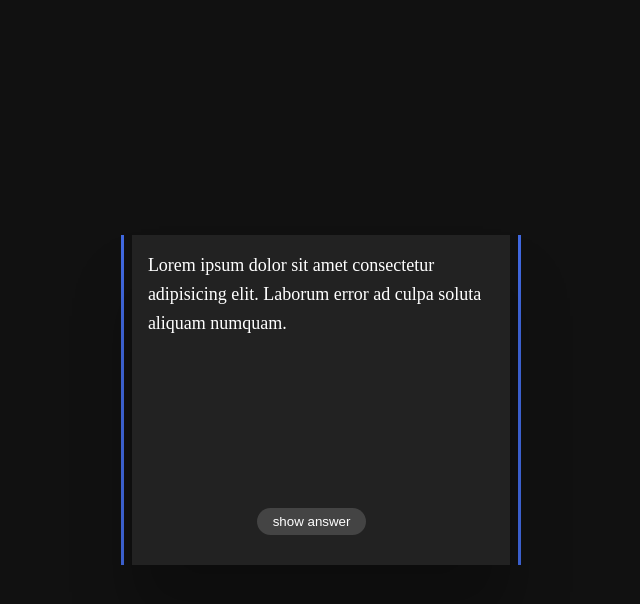
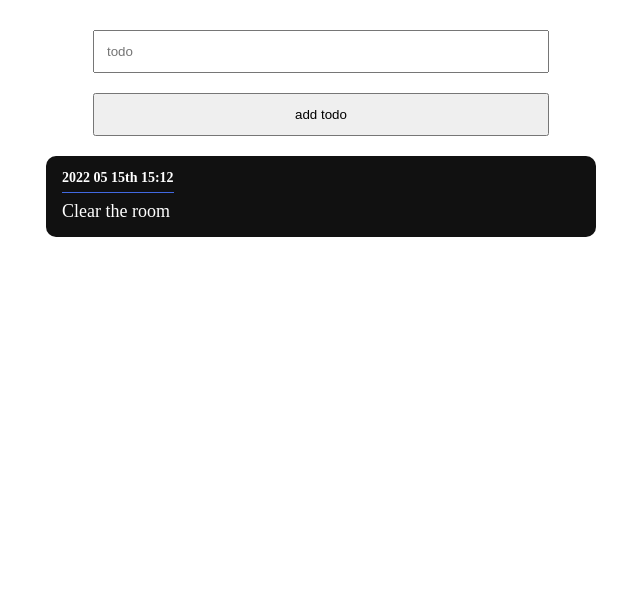
Before and after one commit to BrownEdgar/React_developers, a React (Vite) app: page / in a window 1280 px wide. Shown: the top 604 px of the page, without its empty margins (319-959 px from the left). Built offline with nearby package versions, Linux system fonts and the light colour scheme.

Commit message:
moment &  classnames

```diff
--- a/package.json
+++ b/package.json
@@ -11,8 +11,10 @@
   },
   "dependencies": {
     "axios": "^1.4.0",
+    "classnames": "^2.3.2",
     "concurrently": "^8.0.1",
     "formik": "^2.2.9",
+    "moment": "^2.29.4",
     "prop-types": "^15.8.1",
     "react": "^18.2.0",
     "react-dom": "^18.2.0",
--- /dev/null
+++ b/src/components/Edgar/classNames/App.jsx
@@ -0,0 +1,30 @@
+import React, { useState } from 'react'
+import classNames from 'classnames'
+
+import './App.scss'
+
+export default function App() {
+	const [isShow, setIsShow] = useState(false);
+	const [theme, setTheme] = useState('dark');
+	const changeThene = (value='light') => {
+		console.log(value)
+		setTheme(value)
+	 }
+
+	return (
+		<div className={classNames(`box box-${theme}`, {
+			foo: theme === "pink",
+			baz: theme === "dark",
+			bar: theme.length > 10 && isShow
+		})}
+			onMouseUp={() => changeThene()}
+			onMouseDown={() => changeThene('dark')}
+		>
+			<h2>Lorem ipsum dolor sit amet.</h2>
+			<p>Lorem ipsum dolor sit amet consectetur adipisicing elit. Quis numquam quidem similique exercitationem reiciendis qui nobis pariatur! Officiis, assumenda impedit?</p>
+			<button >light</button>
+			<button onMouseLeave={() => changeThene('dark')}>dark</button>
+			<button onMouseLeave={() => changeThene('pink')}>pink</button>
+		</div>
+	)
+}
--- /dev/null
+++ b/src/components/Edgar/classNames/App.scss
@@ -0,0 +1,47 @@
+.box {
+	width: 450px;
+	height: 450px;
+	padding: 1rem;
+	box-shadow: rgba(0, 0, 0, 0.25) 0px 54px 55px, rgba(0, 0, 0, 0.12) 0px -12px 30px, rgba(0, 0, 0, 0.12) 0px 4px 6px, rgba(0, 0, 0, 0.17) 0px 12px 13px, rgba(0, 0, 0, 0.09) 0px -3px 5px;
+	transition: 0.3s;
+
+	&-light {
+		background-color: #f3f3f3;
+		color: #111;
+	}
+
+	&-dark {
+		background-color: #322;
+		color: #fff;
+		animation: anima 0.2s linear 0s 1 alternate both;
+
+	}
+
+	&-pink {
+		background-color: pink;
+		color: #111;
+	}
+
+	button {
+		padding: 6px 23px;
+		border-radius: 1rem;
+		margin: 16px;
+		font-size: 16px;
+		font-style: italic;
+		cursor: pointer;
+		border: 0;
+	}
+}
+
+@keyframes anima {
+	0% {
+		scale: 1;
+	}
+
+	100% {
+		scale: 0.98;
+		border-radius: 13px;
+
+	}
+
+}
--- /dev/null
+++ b/src/components/Edgar/moment/App.jsx
@@ -0,0 +1,41 @@
+import React, { useState } from 'react'
+import moment from 'moment'
+
+import './App.scss'
+
+export default function App() {
+	const [todos, setTodos] = useState([{
+		id:1,
+		name: "Clear the room",
+		moment: moment().format('2022 MM Do 15:12')
+	}])
+
+	const handleSubmit = (e) => {
+		e.preventDefault();
+		const {value} = e.target[0];
+		const newTodo = {
+			id: new Date(),
+			name: value,
+			moment: moment().format('MMMM Do, h:mm:ss' )
+		}
+		setTodos([...todos, newTodo]);
+		e.target.reset()
+	}
+
+	return (
+		<div className='box'>
+			<form onSubmit={handleSubmit}>
+				<input type="text" placeholder='todo' />
+				<input type="submit" value='add todo'/>
+			</form>
+			<ul>
+				{todos.map(todo => {
+					return <li key={todo.id}>
+						<span className='moment'>{todo.moment}</span>
+						<span>{todo.name}</span>
+					</li>
+				})}
+			</ul>
+		</div>
+	)
+}
--- /dev/null
+++ b/src/components/Edgar/moment/App.scss
@@ -0,0 +1,41 @@
+.box{
+	width: 1140px;
+	margin: 20px auto;
+	text-align: center;
+	form {
+		width: 100%;
+		display: flex;
+		justify-content: center;
+		align-items: center;
+		flex-direction: column;
+		input {
+			margin: 10px;
+			padding: 12px;
+			width: 40%;
+		}
+	}
+	ul {
+		width: 50%;
+		margin: 0 auto;
+		li {
+			display: flex;
+			justify-content: center;
+			align-items: flex-start;
+			flex-direction: column;
+			background-color: #111;
+			color: #fff;
+			border-radius: 10px;
+			border: 0;
+			span {
+				font-size: 18px;
+				line-height: 2;
+				&.moment {
+					font-size: 14px;
+					font-weight: 700;
+					border-bottom: 1px solid royalblue;
+				}
+			}
+
+		}
+	}
+}
--- a/src/index.css
+++ b/src/index.css
@@ -25,9 +25,9 @@ ul {
 	list-style-type: none;
 }
 li {
-	padding: 16px;
-	margin: 20px;
-	border: 2px solid teal;
+	padding: 8px 16px;
+	margin: 10px;
+
 }
 
 /* button {
--- a/src/main.jsx
+++ b/src/main.jsx
@@ -1,6 +1,6 @@
 import React from 'react'
 import ReactDOM from 'react-dom/client'
-import App from './components/Edgar/Test2/App'
+import App from './components/Edgar/moment/App'
 import { BrowserRouter as Router } from 'react-router-dom'
 import './index.css'
 
```
Also changed, not shown: 1 other file (tests, documents, lock files or other folders).
